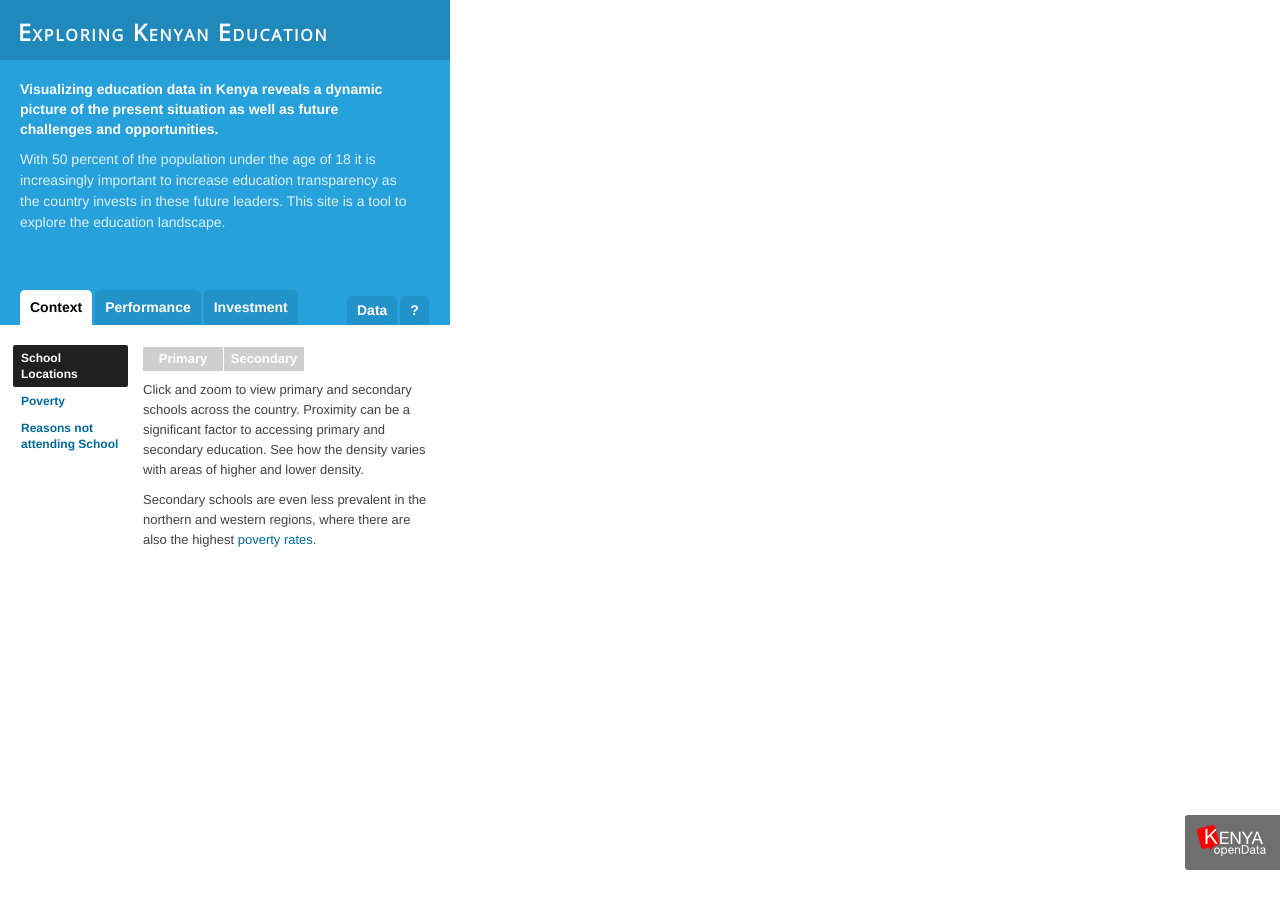
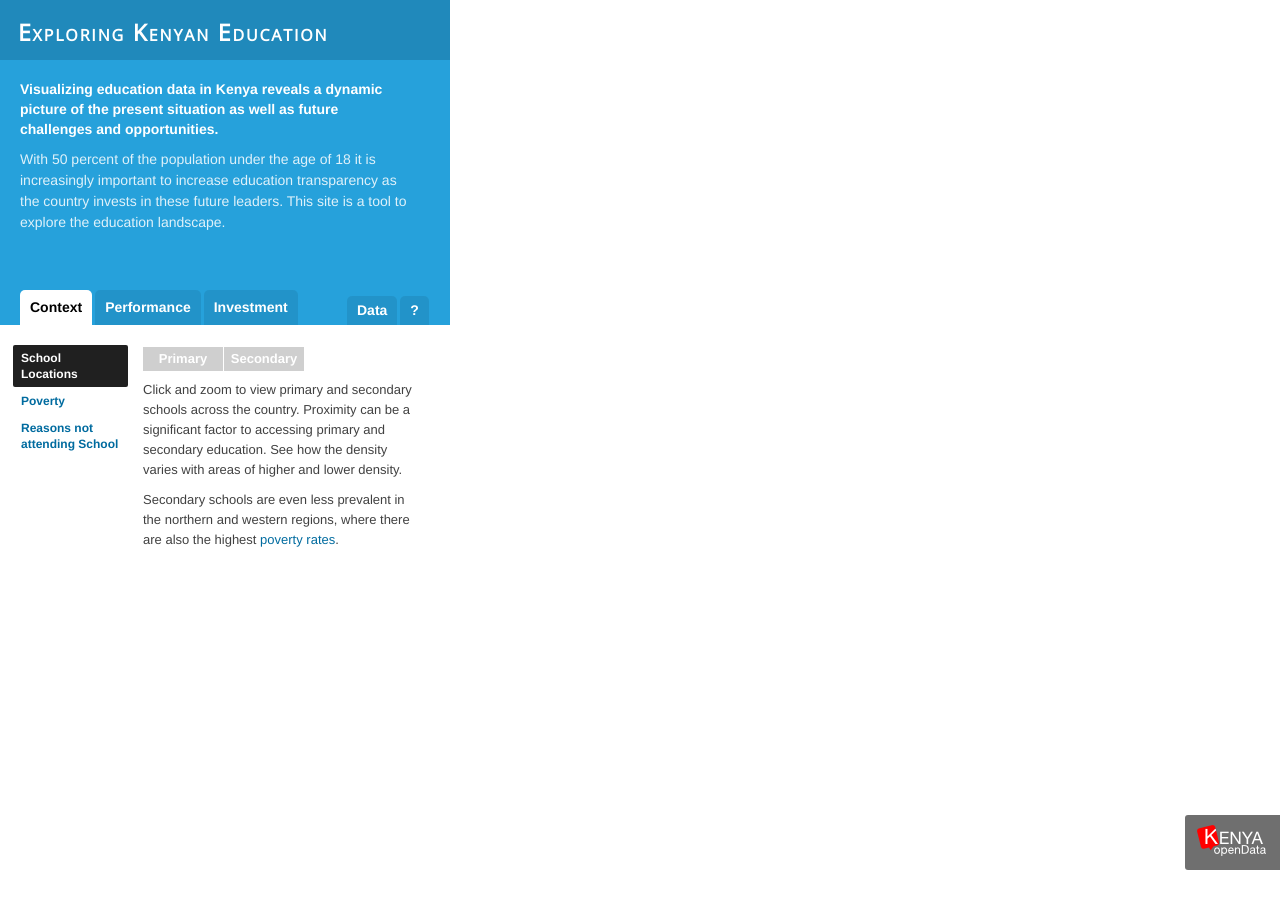
Before and after one commit to developmentseed/kenya-bank, a Jekyll site: the page index.html, which Jekyll copies as it is, in a window 1280 px wide. Built offline with Jekyll 4.4.1, drawn with Linux system fonts in a browser that asks for light colours; some web fonts are replaced; Markdown is read by kramdown in place of the engine named in the settings.

Commit message:
margin issue

```diff
--- a/css/style.css
+++ b/css/style.css
@@ -264,13 +264,14 @@ sup {
 /*Sub Navigation per story*/
 .subnav {
   position: absolute;
-  left:0;
+  left:0px;
   width:420px;
   }
   .subnav .section {
     position: absolute;
     left: 130px;
     top: 2px;
+    width: 280px;
     }
 
 .subnav li {
```
